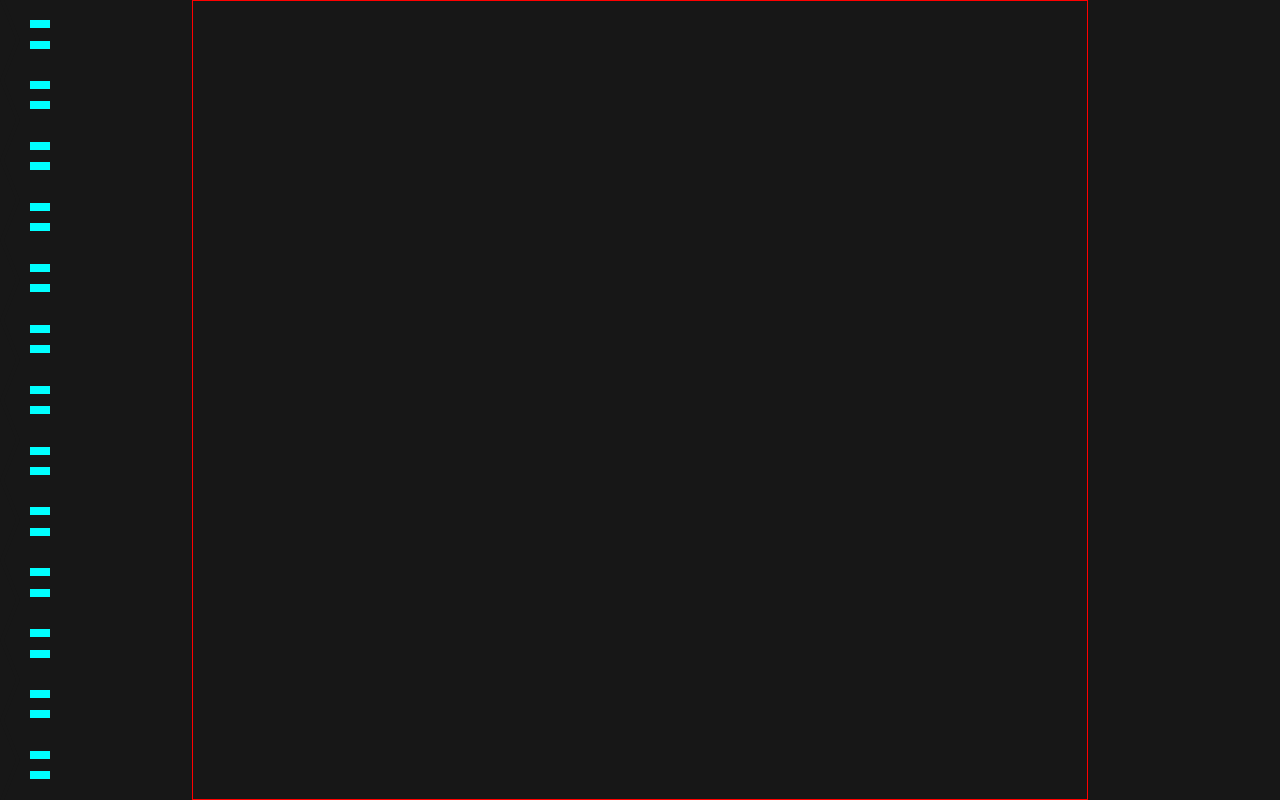
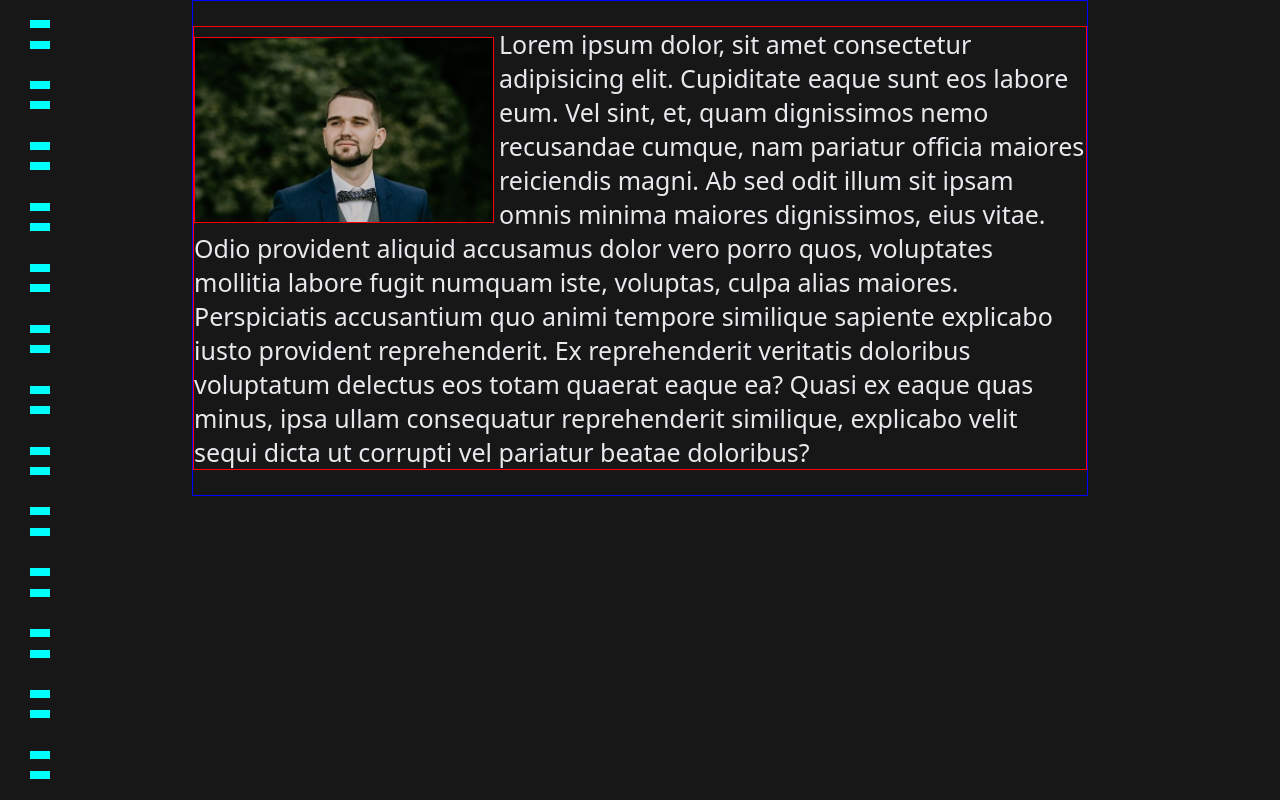
Before and after one commit to laurynas-cyber/Portfolio, a React (Create React App) app: page / in a window 1280 px wide. Built offline with nearby package versions, Linux system fonts and the light colour scheme.

Commit message:
foto imported

```diff
--- a/src/Component/Scroll.jsx
+++ b/src/Component/Scroll.jsx
@@ -1,5 +1,5 @@
 import { useScroll, animated, useSpring } from "@react-spring/web";
-
+import img from "../assets/profilio23.jpg";
 import styles from "./styles.module.scss";
 import { useRef } from "react";
 
@@ -37,7 +37,23 @@ export default function Scroll() {
     <div ref={containerRef} className={styles.body}>
       <div className={styles.animated__layers}>
         <div className={styles.about_container}>
-
+          <div className={styles.about}>
+            <p>
+              <img src={img}></img>
+              Lorem ipsum dolor, sit amet consectetur adipisicing elit.
+              Cupiditate eaque sunt eos labore eum. Vel sint, et, quam
+              dignissimos nemo recusandae cumque, nam pariatur officia maiores
+              reiciendis magni. Ab sed odit illum sit ipsam omnis minima maiores
+              dignissimos, eius vitae. Odio provident aliquid accusamus dolor
+              vero porro quos, voluptates mollitia labore fugit numquam iste,
+              voluptas, culpa alias maiores. Perspiciatis accusantium quo animi
+              tempore similique sapiente explicabo iusto provident
+              reprehenderit. Ex reprehenderit veritatis doloribus voluptatum
+              delectus eos totam quaerat eaque ea? Quasi ex eaque quas minus,
+              ipsa ullam consequatur reprehenderit similique, explicabo velit
+              sequi dicta ut corrupti vel pariatur beatae doloribus?
+            </p>
+          </div>
         </div>
         <animated.div
           ref={barContainerRef}
@@ -86,6 +102,9 @@ export default function Scroll() {
           //   clipPath: scrollYProgress.to((val) => `circle(${val * 100}%)`),
           // }}
           style={{
+            transform: scrollYProgress.to(
+              (val) => `translate(-50%, -${val * 40 + 10}%)`
+            ),
             clipPath: scrollYProgress.to(
               (val) =>
                 `inset(${(1 - val) * 100}% ${100 - val * 100}% ${
@@ -105,7 +124,9 @@ export default function Scroll() {
         </animated.div>
       </div>
       {new Array(PAGE_COUNT).fill(null).map((_, index) => (
-        <div className={styles.full__page} key={index} />
+        <div className={styles.full__page} key={index}>
+          {" "}
+        </div>
       ))}
     </div>
   );
--- a/src/Component/styles.module.scss
+++ b/src/Component/styles.module.scss
@@ -107,7 +107,7 @@
   background-color: orange;
   top: 50%;
   left: 50%;
-  transform: translate(-50%, -50%);
+  transform: translate(-50%, -30%);
   // clip-path: inset(0% 5% 0% 5%);
 }
 
@@ -129,12 +129,26 @@
 .about_container {
   display: flex;
   justify-content: center;
-  align-items: center;
-  color: white;
+  align-items: flex-start;
+  color: #e8e9ed;
   width: 70%;
   height: 100%;
-  border: solid 1px red;
+
   top: 50%;
   left: 50%;
   transform: translate(-50%, -50%);
+  .about {
+    border: solid 1px blue;
+    p {
+      border: solid 1px red;
+      text-align: start;
+      font-size: 25px;
+      img {
+        border: solid 1px red;
+        margin: 10px 5px 0px 0px;
+        width: 300px;
+        float: inline-start;
+      }
+    }
+  }
 }
```
Also changed, not shown: src/assets/profilio23.jpg (added).
